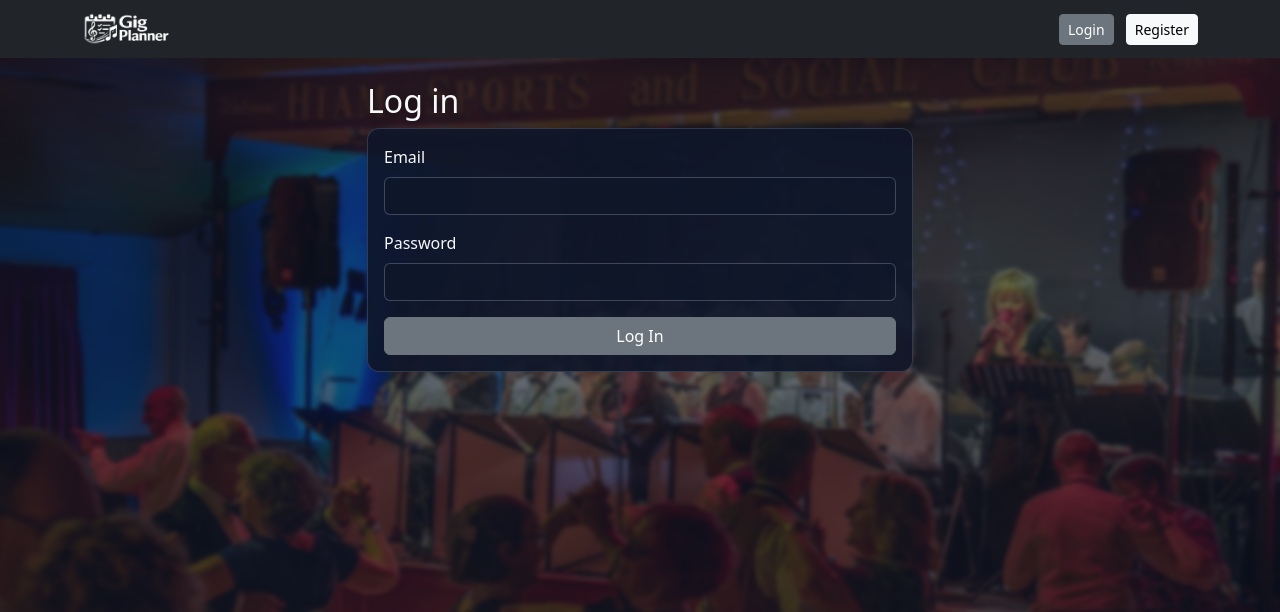
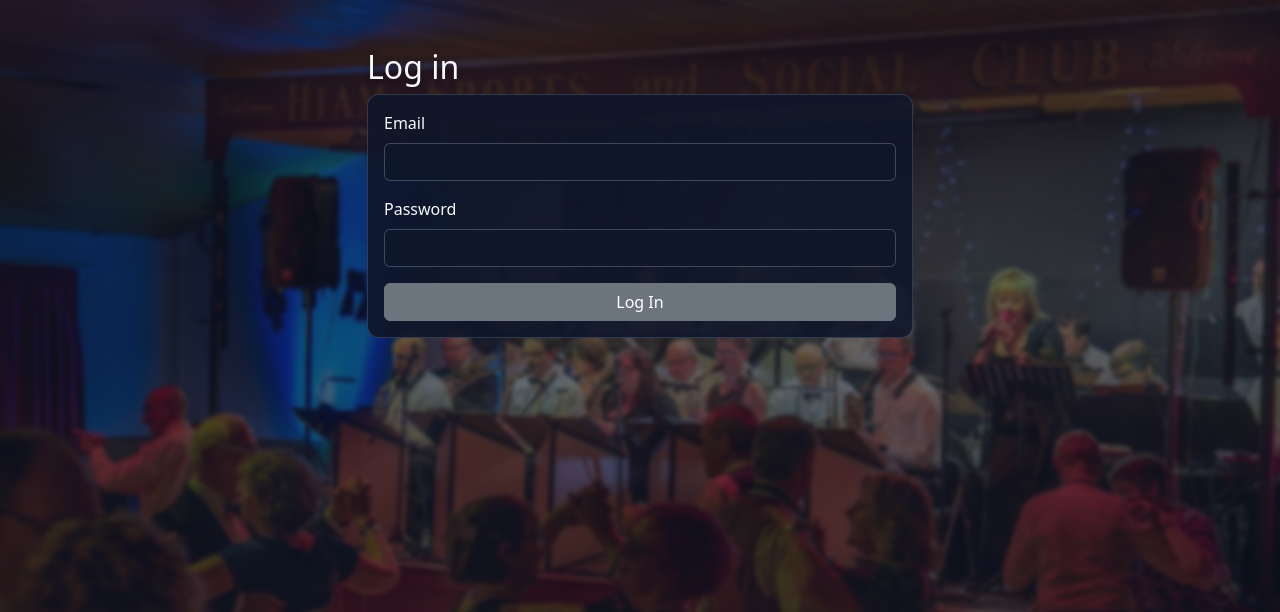
Before and after one commit to s-andrews/gigplanner, a Flask app: page /login in a window 1280 px wide. Shown: the top 612 px of the page. Run offline with Flask 3, Linux system fonts and the light colour scheme.

Commit message:
Layout improvements

```diff
--- a/app.py
+++ b/app.py
@@ -234,7 +234,7 @@ def login():
         session.clear()
         session["user_id"] = user["id"]
         return redirect(url_for("dashboard"))
-    return render_template("login.html")
+    return render_template("login.html", show_navbar=False)
 
 
 @app.route("/logout")
--- a/static/css/app.css
+++ b/static/css/app.css
@@ -69,12 +69,11 @@ h3 {
 }
 
 .welcome-screen {
-  min-height: calc(100vh - 3rem);
   display: flex;
   flex-direction: column;
   align-items: center;
   text-align: center;
-  padding: 1rem 0 2rem;
+  padding: 5rem 0 2rem;
 }
 
 .welcome-logo {
--- a/templates/login.html
+++ b/templates/login.html
@@ -1,6 +1,6 @@
 {% extends 'base.html' %}
 {% block content %}
-<div class="row justify-content-center">
+<div class="row justify-content-center mt-5">
 <div class="col-md-6">
 <h2>Log in</h2>
 {% if error %}<div class="alert alert-danger">{{ error }}</div>{% endif %}
--- a/templates/welcome.html
+++ b/templates/welcome.html
@@ -1,6 +1,6 @@
 {% extends 'base.html' %}
 {% block content %}
-<div class="welcome-screen text-light rounded-3">
+<div class="welcome-screen text-light rounded-3 mt-5">
   <img
     src="{{ url_for('static', filename='images/gig_planner_logo.png') }}"
     alt="Gig Planner"
```
